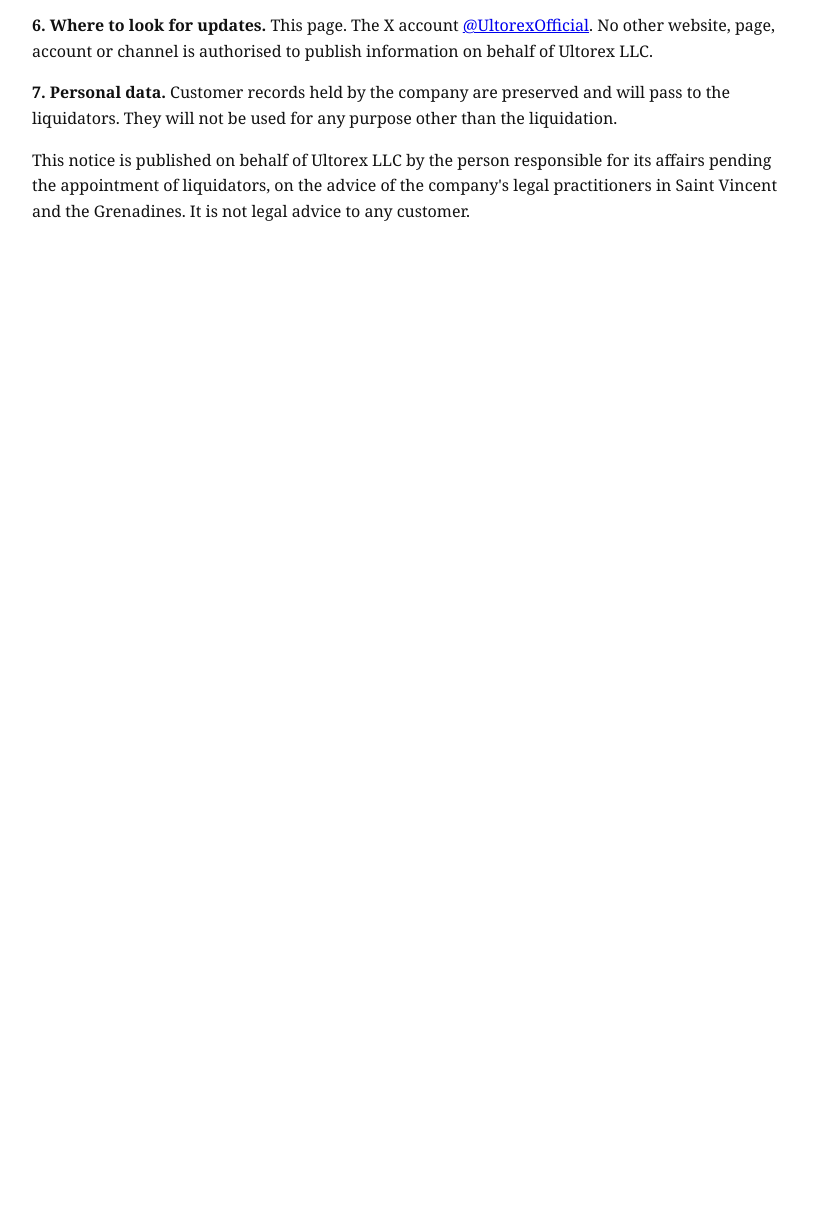
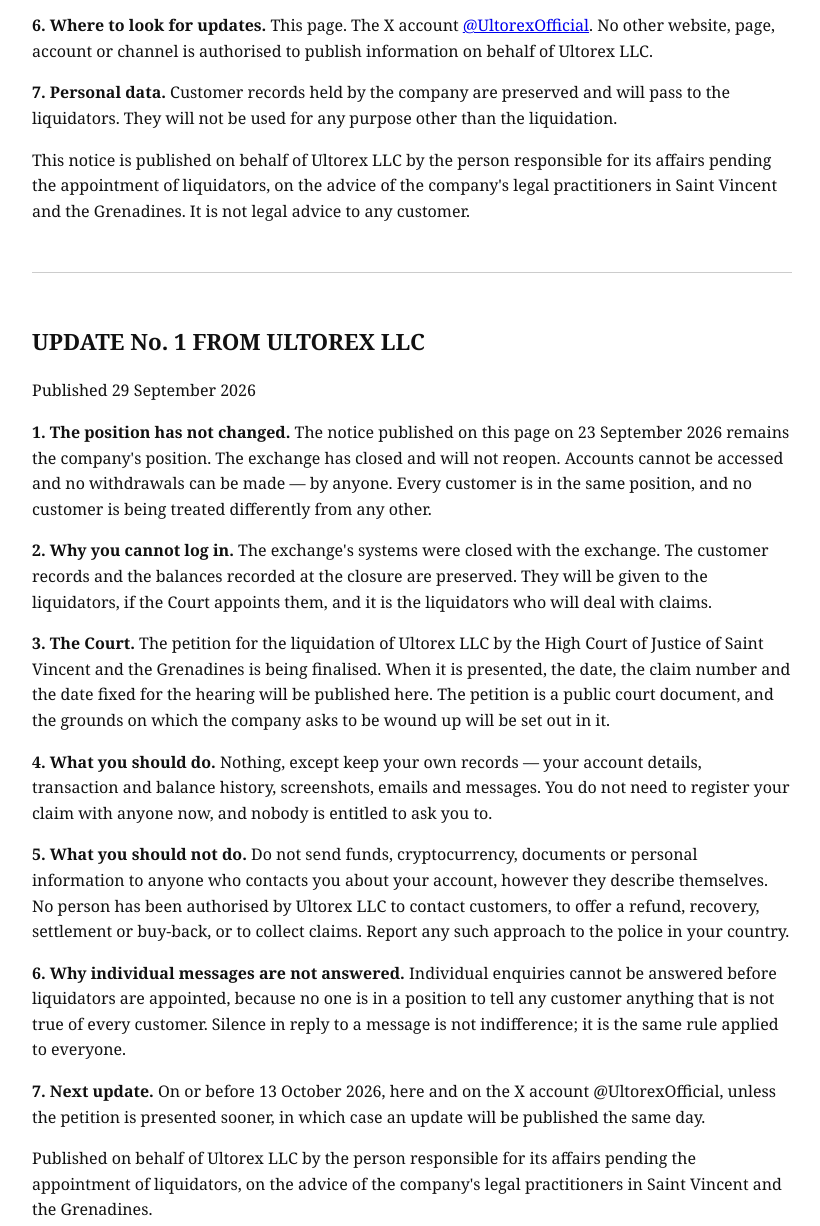
Before and after one commit to ultorexnotice/ultorex-notice, a plain HTML site: page index.html in a window 1280 px wide. Shown: the part 865-2091 px from the top of the page, without its empty margins (228-1048 px from the left). Before the commit the page ends 1129 px from the top, so only its background shows below. Drawn offline with Linux system fonts and the light colour scheme.

Commit message:
Update No. 1 (29 September 2026)

```diff
--- a/index.html
+++ b/index.html
@@ -30,5 +30,17 @@
 <p><strong>7. Personal data.</strong> Customer records held by the company are preserved and will pass to the liquidators. They will not be used for any purpose other than the liquidation.</p>
 <p>This notice is published on behalf of Ultorex LLC by the person responsible for its affairs pending the appointment of liquidators, on the advice of the company's legal practitioners in Saint Vincent and the Grenadines. It is not legal advice to any customer.</p>
 </section>
+<section lang="en">
+<h1><strong>UPDATE No. 1 FROM ULTOREX LLC</strong></h1>
+<p>Published 29 September 2026</p>
+<p><strong>1. The position has not changed.</strong> The notice published on this page on 23 September 2026 remains the company's position. The exchange has closed and will not reopen. Accounts cannot be accessed and no withdrawals can be made — by anyone. Every customer is in the same position, and no customer is being treated differently from any other.</p>
+<p><strong>2. Why you cannot log in.</strong> The exchange's systems were closed with the exchange. The customer records and the balances recorded at the closure are preserved. They will be given to the liquidators, if the Court appoints them, and it is the liquidators who will deal with claims.</p>
+<p><strong>3. The Court.</strong> The petition for the liquidation of Ultorex LLC by the High Court of Justice of Saint Vincent and the Grenadines is being finalised. When it is presented, the date, the claim number and the date fixed for the hearing will be published here. The petition is a public court document, and the grounds on which the company asks to be wound up will be set out in it.</p>
+<p><strong>4. What you should do.</strong> Nothing, except keep your own records — your account details, transaction and balance history, screenshots, emails and messages. You do not need to register your claim with anyone now, and nobody is entitled to ask you to.</p>
+<p><strong>5. What you should not do.</strong> Do not send funds, cryptocurrency, documents or personal information to anyone who contacts you about your account, however they describe themselves. No person has been authorised by Ultorex LLC to contact customers, to offer a refund, recovery, settlement or buy-back, or to collect claims. Report any such approach to the police in your country.</p>
+<p><strong>6. Why individual messages are not answered.</strong> Individual enquiries cannot be answered before liquidators are appointed, because no one is in a position to tell any customer anything that is not true of every customer. Silence in reply to a message is not indifference; it is the same rule applied to everyone.</p>
+<p><strong>7. Next update.</strong> On or before 13 October 2026, here and on the X account @UltorexOfficial, unless the petition is presented sooner, in which case an update will be published the same day.</p>
+<p>Published on behalf of Ultorex LLC by the person responsible for its affairs pending the appointment of liquidators, on the advice of the company's legal practitioners in Saint Vincent and the Grenadines.</p>
+</section>
 </body>
 </html>
```
